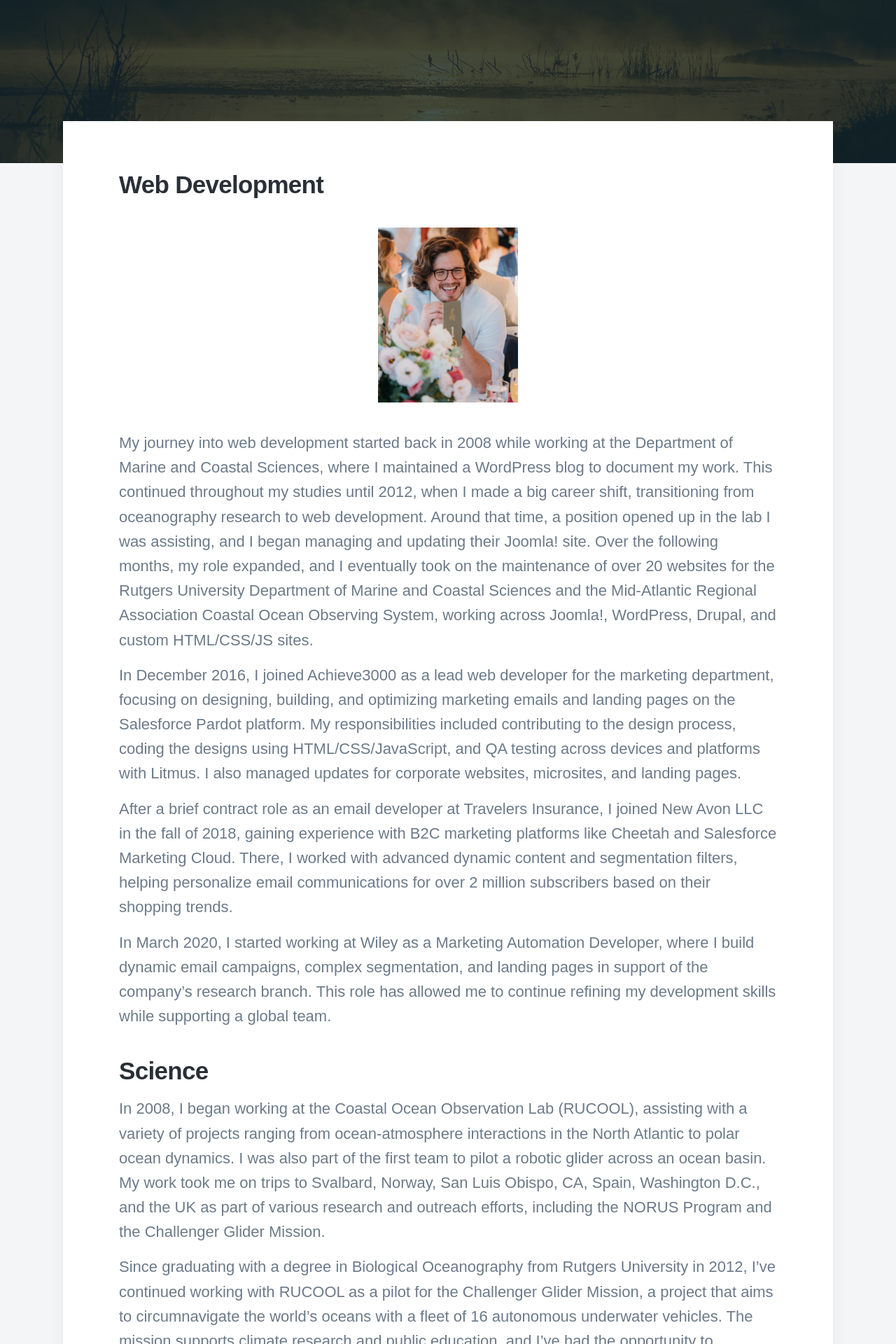
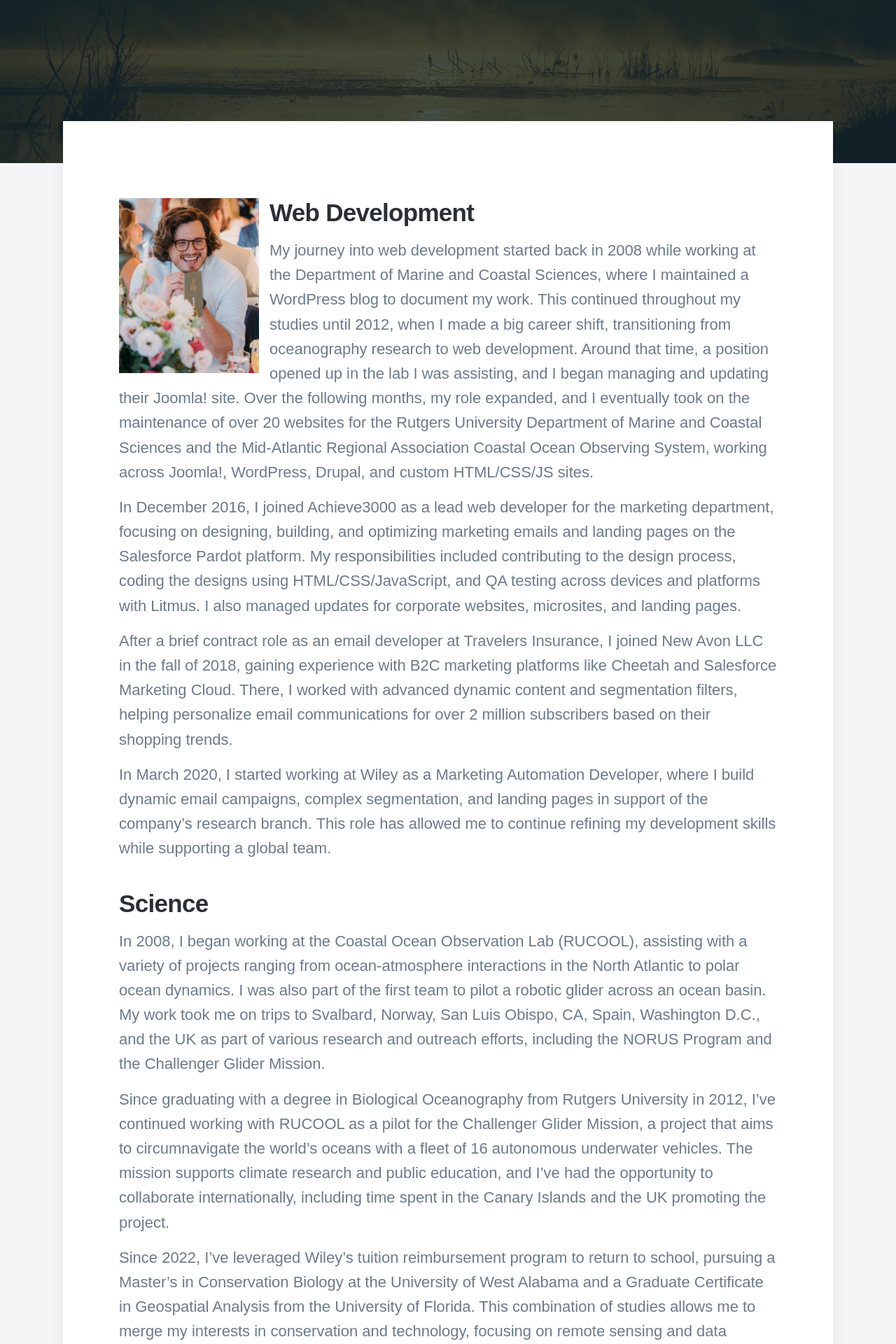
Before and after one commit to nstrands/nstrands.github.io, a Jekyll site: the page built from _pages/about.md, in a window 1280 px wide. Shown: the part 324-2244 px from the top of the page at 70% size. Built offline with Jekyll 4.4.1, drawn with Linux system fonts in a browser that asks for light colours; nearby versions of some CDN libraries; some web fonts are replaced.

```diff
--- a/_data/settings.yml
+++ b/_data/settings.yml
@@ -33,9 +33,9 @@ post_settings:
   grid_spacing: 10
 
 contact_settings:
-  form_action: ''
+  form_action: 'https://formspree.io/f/mnnqjlbk'
   confirmation_url: '/thanks'
-  email_subject: 'Contact form submission'
+  email_subject: 'Contact form submission nstrands.com'
   send_button_text: 'Send Message'
 
 social_settings:
--- a/_pages/about.md
+++ b/_pages/about.md
@@ -6,11 +6,11 @@ featured_image: /images/DSC03143.webp
 ---
 
 
+
+
+  <img src="images/9D931401-9341-4395-9727-53A8C2371D85.webp" alt="Description" width="200" style="float: left; margin: 40px 15px 15px 0;">
+
 ## Web Development
-<p style="float: left; margin: 0 15px 15px 0;">
-  <img src="images/9D931401-9341-4395-9727-53A8C2371D85.webp" alt="Description" width="200">
-</p>
-
 My journey into web development started back in 2008 while working at the Department of Marine and Coastal Sciences, where I maintained a WordPress blog to document my work. This continued throughout my studies until 2012, when I made a big career shift, transitioning from oceanography research to web development. Around that time, a position opened up in the lab I was assisting, and I began managing and updating their Joomla! site. Over the following months, my role expanded, and I eventually took on the maintenance of over 20 websites for the Rutgers University Department of Marine and Coastal Sciences and the Mid-Atlantic Regional Association Coastal Ocean Observing System, working across Joomla!, WordPress, Drupal, and custom HTML/CSS/JS sites.
 
 In December 2016, I joined Achieve3000 as a lead web developer for the marketing department, focusing on designing, building, and optimizing marketing emails and landing pages on the Salesforce Pardot platform. My responsibilities included contributing to the design process, coding the designs using HTML/CSS/JavaScript, and QA testing across devices and platforms with Litmus. I also managed updates for corporate websites, microsites, and landing pages.
```
Also changed, not shown: _pages/contact.md (+1 -1 lines), 3 other files.
